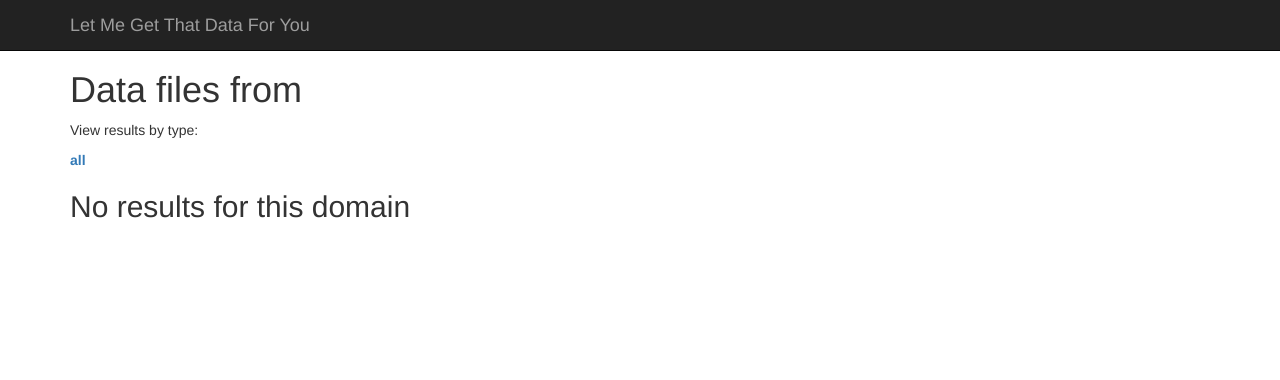
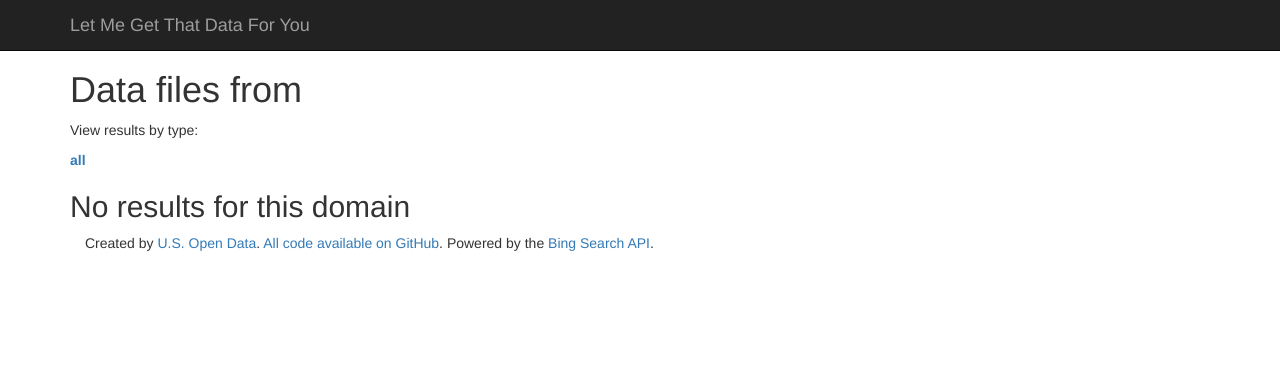
Before and after one commit to opendata/lmgtdfy, a Django app: template lmgtfy/templates/result.html in a window 1280 px wide. Shown: the top 380 px of the page. Run offline with Django 3.2, Linux system fonts and the light colour scheme; the template is opened without the code that fills it, so the values that code supplies are empty; parts of the project's set-up code (start-up, migrations or seed data) failed here and were passed over; some libraries are stand-ins or nearby versions.

Commit message:
Add credits to footer
Link to U.S. Open Data, the GitHub repo, and acknowledge the use of Bing's API (as they require).

```diff
--- a/lmgtfy/templates/result.html
+++ b/lmgtfy/templates/result.html
@@ -24,7 +24,7 @@
     {% endfor %}
     </ul>
     {% if object_list %}
-        <p><a href="{% url 'domain_result_download' domain_name %}">Download results as csv</a></small>
+        <p><a href="{% url 'domain_result_download' domain_name %}">Download results as <abbr title="Comma Separated Values">CSV.</a></small>
     {% endif %}
     </p>
     {% if object_list %}
@@ -56,6 +56,13 @@
     {% else %}
     <h2>No results for this domain{% if refresh_counter %} yet.  We're still gathering results.{% endif %}</h2>
     {% endif%}
+
+    <div id="footer">
+        <div class="container">
+            <p class="muted">Created by <a href="https://usopendata.org/">U.S. Open Data</a>. <a href="https://github.com/opendata/lmgtdfy/">All code available on GitHub</a>. Powered by the <a href="https://datamarket.azure.com/dataset/bing/search">Bing Search API</a>.</p>
+        </div>
+    </div>
+
 </div>
 {% if refresh_counter %}<script>refreshPageIn({{refresh_counter}});</script>{% endif %}
 {% endblock %}
```
